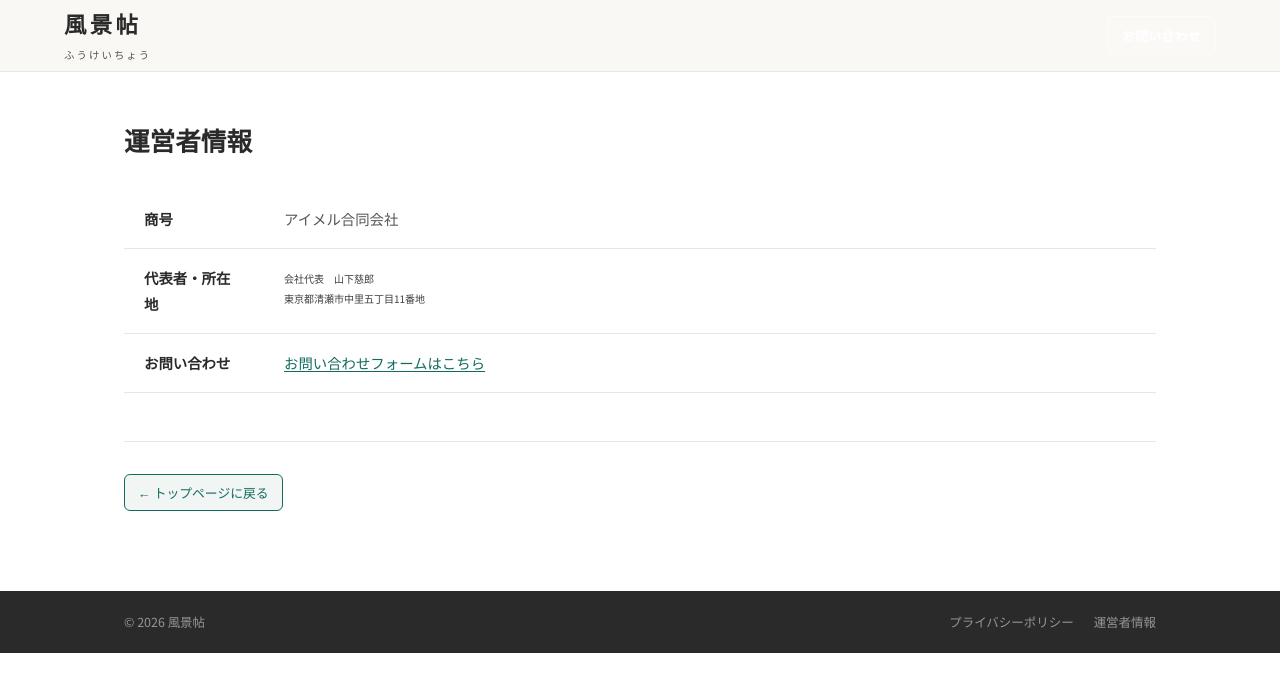
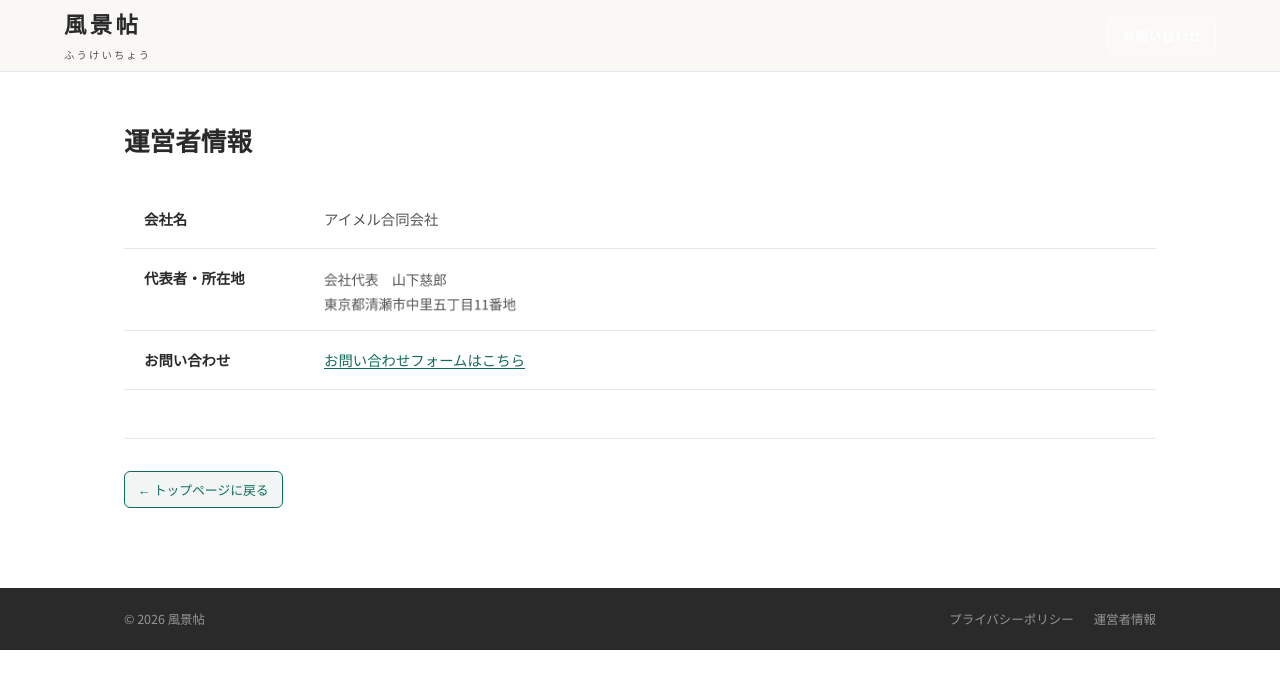
Before and after one commit to dr836gnypeq-ctrl/fukeichou-site, a Jekyll site: the page built from company.html, in a window 1280 px wide. Shown: the top 692 px of the page. Built offline with Jekyll 4.4.1, drawn with Linux system fonts in a browser that asks for light colours; nearby versions of some CDN libraries.

Commit message:
Company page: fix labels, image size/font to match text seamlessly
- 商号 → 会社名
- th nowrap to prevent 代表者・所在地 wrapping
- Regenerate company-info.png: Noto Sans Regular, #555, 2x retina
- Image height set to 3.4em to match text scale
- CSS v=20260323c

```diff
--- a/assets/css/style.css
+++ b/assets/css/style.css
@@ -551,6 +551,6 @@ a:hover{color:var(--gold)}
 
 /* Company Page */
 .company-table{width:100%;border-collapse:collapse;font-size:.9rem;margin:24px 0}
-.company-table th{width:140px;padding:16px 20px;text-align:left;font-weight:600;color:var(--ink);border-bottom:1px solid #e8e6e0;vertical-align:top}
+.company-table th{width:180px;padding:16px 20px;text-align:left;font-weight:600;color:var(--ink);border-bottom:1px solid #e8e6e0;vertical-align:top;white-space:nowrap}
 .company-table td{padding:16px 20px;color:var(--ink-light);border-bottom:1px solid #e8e6e0;line-height:1.8}
-.company-info-img{display:block;max-width:280px;height:auto}
+.company-info-img{display:block;height:3.4em}
--- a/company.html
+++ b/company.html
@@ -23,7 +23,7 @@ no_contact: true
 
 <table class="company-table">
 <tbody>
-<tr><th>商号</th><td>アイメル合同会社</td></tr>
+<tr><th>会社名</th><td>アイメル合同会社</td></tr>
 <tr><th>代表者・所在地</th><td><img src="{{ '/assets/images/company-info.png' | relative_url }}" alt="" class="company-info-img"></td></tr>
 <tr><th>お問い合わせ</th><td><a href="{{ '/' | relative_url }}#contact" class="privacy-link">お問い合わせフォームはこちら</a></td></tr>
 </tbody>
```
Also changed, not shown: assets/images/company-info.png.
